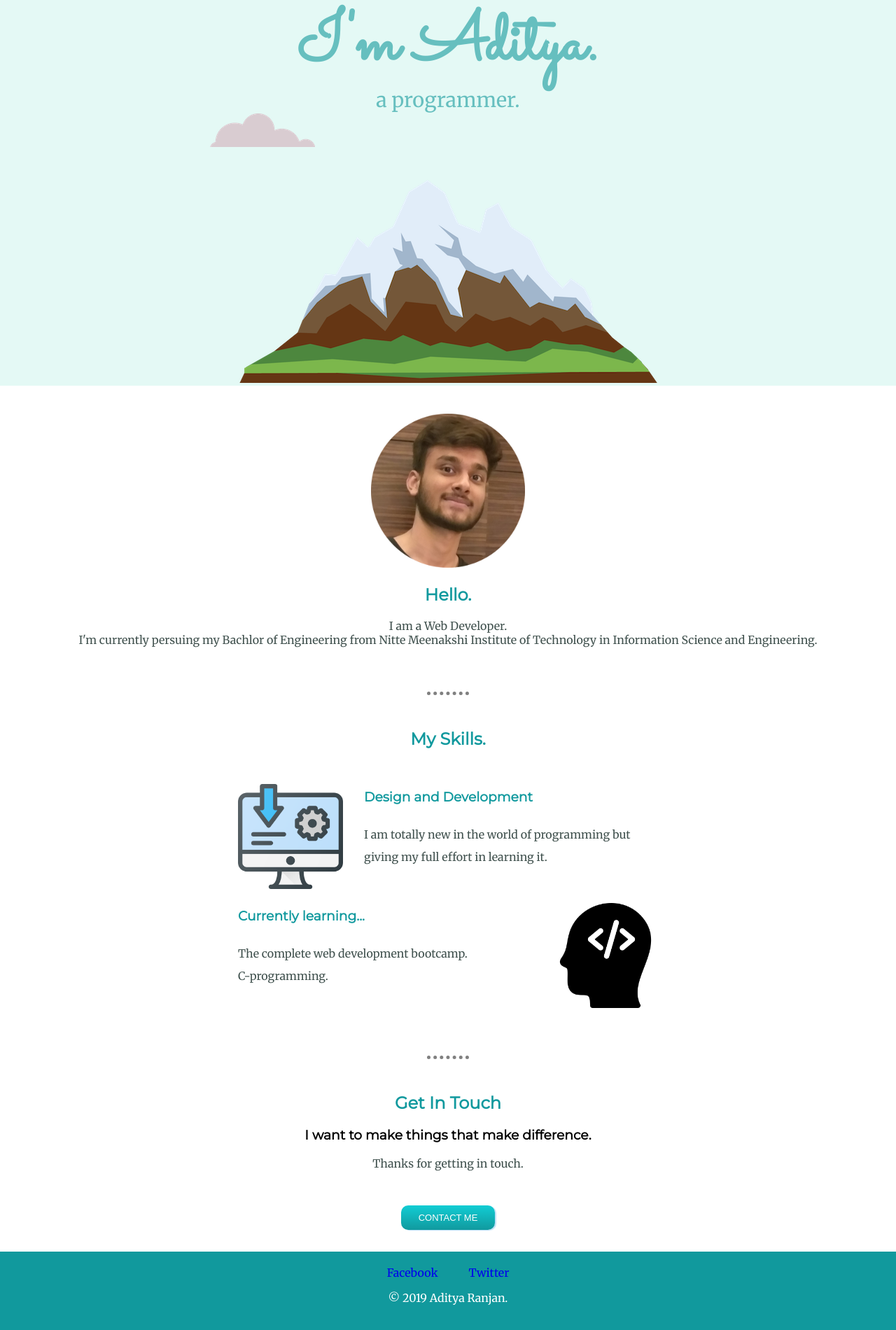
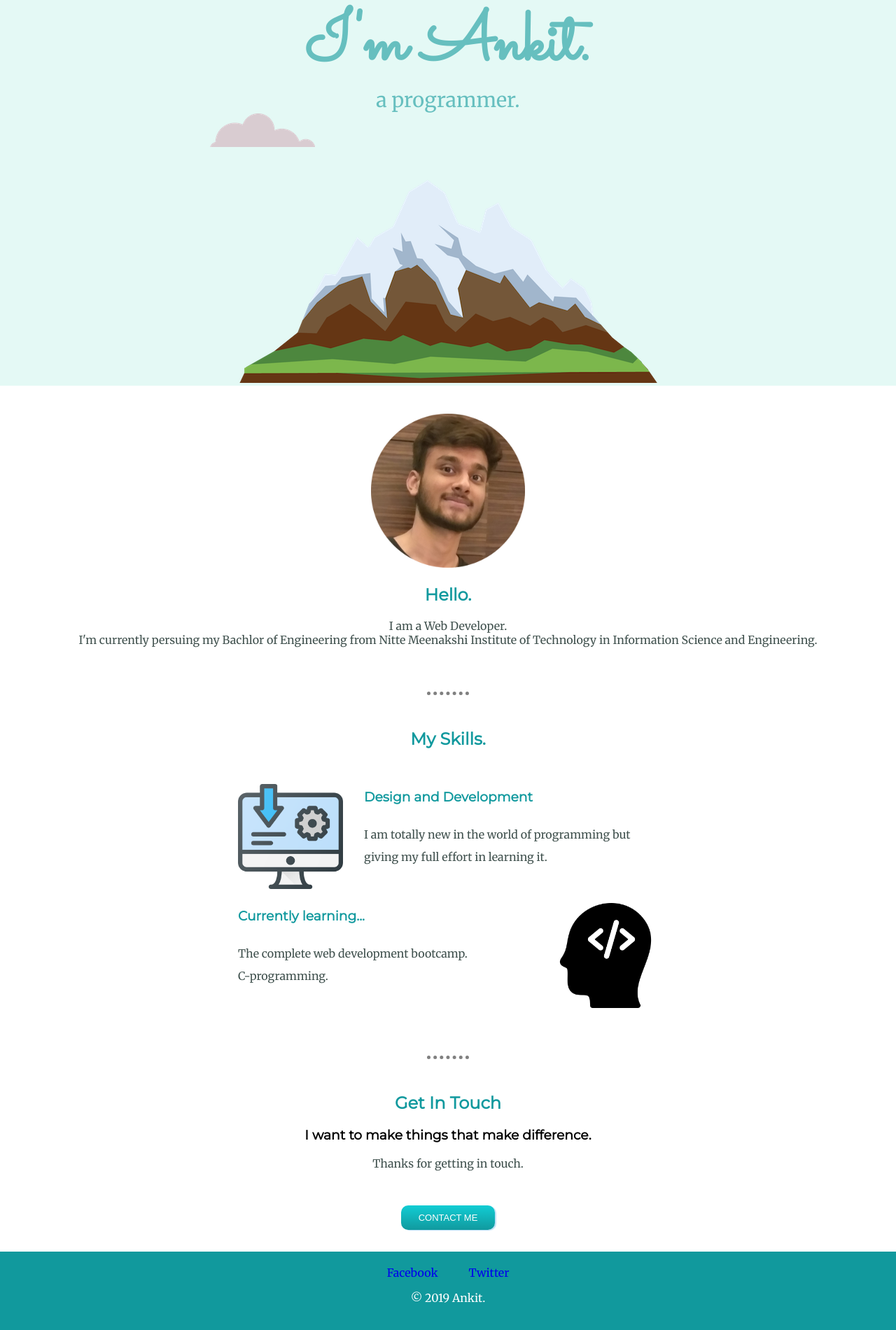
Before and after one commit to Jazzsankit/ankit.website, a plain HTML site: page index.html in a window 1280 px wide. Shown: the part 123-2023 px from the top of the page at 70% size. Drawn offline with Linux system fonts and the light colour scheme.

Commit message:
Update index.html

```diff
--- a/index.html
+++ b/index.html
@@ -2,7 +2,7 @@
 <html lang="en" dir="ltr">
   <head>
     <meta charset="utf-8">
-    <title>Aditya Ranjan</title>
+    <title>Ankit kumar gupta</title>
     <link rel="stylesheet" href="CSS/style.css">
     <link rel="icon" href="favicon.ico">
     <link href="https://fonts.googleapis.com/css?family=Merriweather|Montserrat|Sacramento&display=swap" rel="stylesheet">
@@ -10,7 +10,7 @@
   <body>
     <div class="top-container">
       <img class="top-cloud" src="CSS/images/cloud.png" alt="cloud-img">
-      <h1>I'm Aditya.</h1>
+      <h1>I'm Ankit.</h1>
       <p class="para1">a programmer.</p>
       <img class="bottom-cloud" src="CSS/images/cloud.png" alt="cloud-img">
       <img class="mount-img" src="CSS/images/mountain.png" alt="mountain-img">
@@ -57,7 +57,7 @@
       <div class="bottom-container">
         <a class="footer-link" href="https://www.facebook.com/aditya.ranjan.3511/">Facebook</a>
         <a class="footer-link" href="https://twitter.com/adityaranjan393/">Twitter</a>
-        <p class="pp">© 2019 Aditya Ranjan.</p>
+        <p class="pp">© 2019 Ankit.</p>
       </div>
   </body>
 </html>
```
